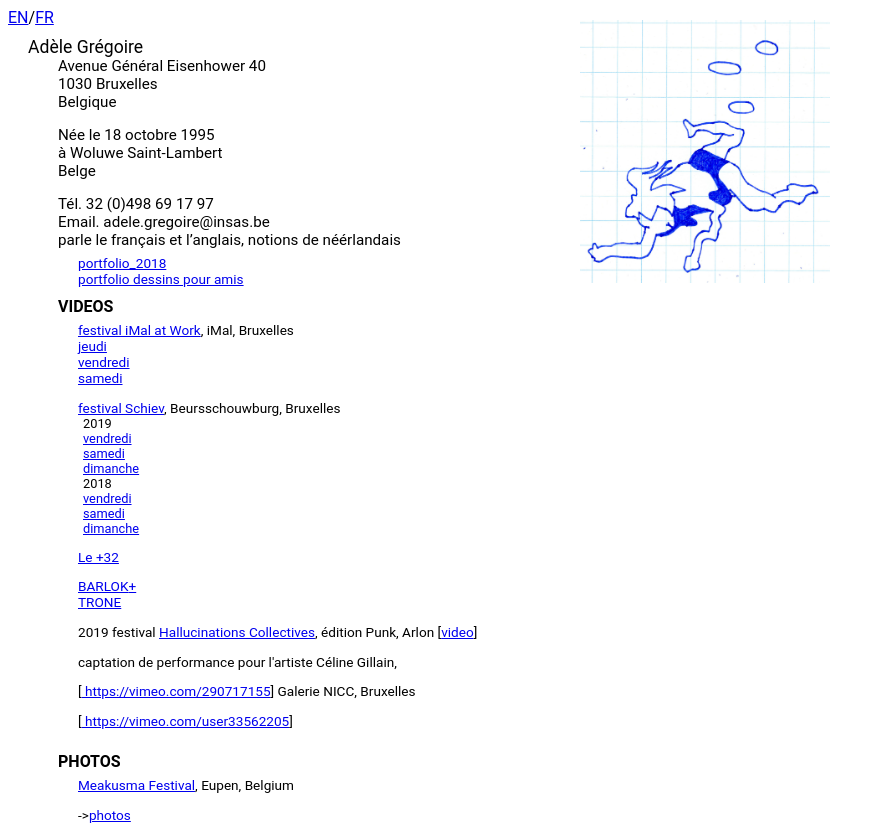
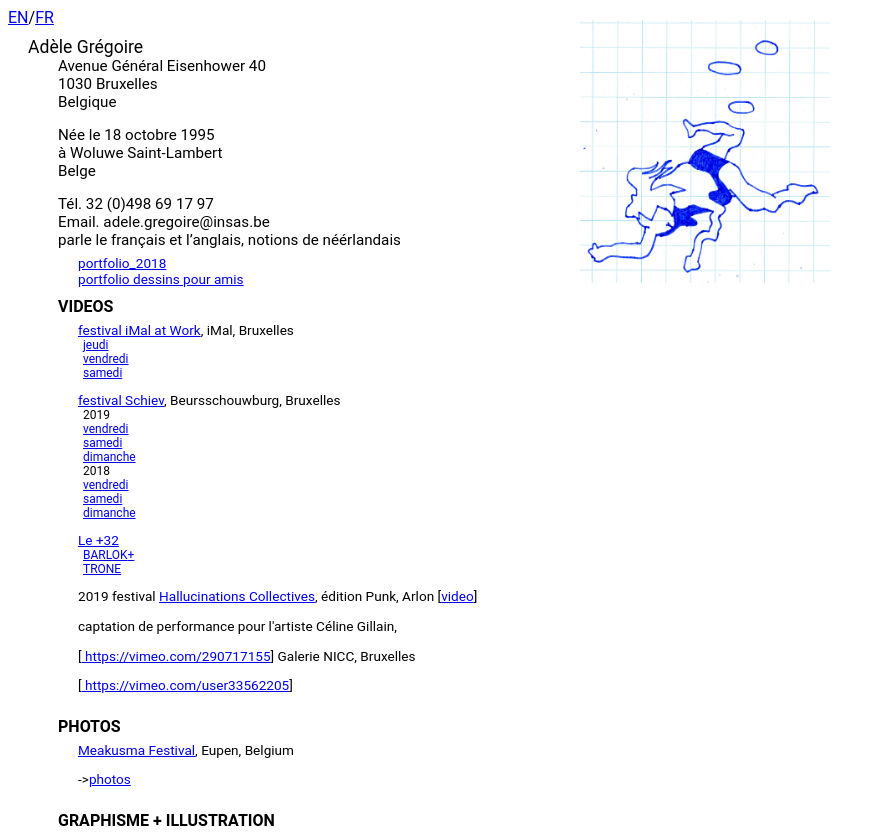
Before and after one commit to adelegregoire/adelegregoire.github.io, a plain HTML site: page index_fr.html in a window 1280 px wide. Shown: the top 833 px of the page, without its empty margins (0-885 px from the left). Drawn offline with Linux system fonts and the light colour scheme; a web font is replaced by a local one.

Commit message:
Update index_fr.html

```diff
--- a/index_fr.html
+++ b/index_fr.html
@@ -99,7 +99,7 @@ body {
 .petit-texte{
 	position: relative;
 	left: 75px;
-	font-size: 80%;
+	font-size: 75%;
 }
 
 .mdp{
@@ -144,9 +144,12 @@ body {
 <div class="gd_titre">VIDEOS</div></p>
 <div class="texte">
 <a target="blank" href="https://www.facebook.com/events/462323907706718/">festival iMal at Work</a>, iMal, Bruxelles</br>
-<a target="blank" href="https://www.facebook.com/iMALBrussels/videos/2684557541607028/UzpfSTUwNTY0MzIwOTM1OlZLOjQ4NjgxMjcyODU5MTE2OQ/">jeudi</a></br>
-<a target="blank" href="https://www.facebook.com/iMALBrussels/videos/348442639344216/UzpfSTUwNTY0MzIwOTM1OlZLOjQ4NzU1OTI1MTg0OTg1MA/">vendredi</a></br>
-<a target="blank" href="https://www.facebook.com/iMALBrussels/videos/1006955436313932/UzpfSTUwNTY0MzIwOTM1OlZLOjQ5MTQyMTM0MTQ2MzY0MQ/">samedi</a></p>
+</div>
+	<div class="petit-texte">
+	<a target="blank" href="https://www.facebook.com/iMALBrussels/videos/2684557541607028/UzpfSTUwNTY0MzIwOTM1OlZLOjQ4NjgxMjcyODU5MTE2OQ/">jeudi</a></br>
+	<a target="blank" href="https://www.facebook.com/iMALBrussels/videos/348442639344216/UzpfSTUwNTY0MzIwOTM1OlZLOjQ4NzU1OTI1MTg0OTg1MA/">vendredi</a></br>
+	<a target="blank" href="https://www.facebook.com/iMALBrussels/videos/1006955436313932/UzpfSTUwNTY0MzIwOTM1OlZLOjQ5MTQyMTM0MTQ2MzY0MQ/">samedi</a></p>
+	</div>
 </div>
 <div class="texte">
 	<a target="blank" href="https://www.facebook.com/Schiev/"> festival Schiev</a>, Beursschouwburg, Bruxelles</br>
@@ -164,9 +167,12 @@ body {
 </div>
 
 <div class="texte">
-	<a target="blank" href="https://www.facebook.com/leplus32/">Le +32</a></p>
+	<a target="blank" href="https://www.facebook.com/leplus32/">Le +32</a></br>
+</div>
+	<div class="petit-texte">
 	<a target="blank" href="https://www.facebook.com/leplus32/videos/1847022652069847/">BARLOK</a><a target="blank" href="https://www.facebook.com/leplus32/videos/2097884956995906/">+</a></br>
 	<a target="blank" href="https://www.facebook.com/leplus32/videos/449590965965781/UzpfSTI2OTg5Mzc0MDUyMTM3Mjo1MjgxNTk4NTEzNjE0MjU/">TRONE</a></p>
+	</div>
 </div>
 
 <div class="texte">
```
